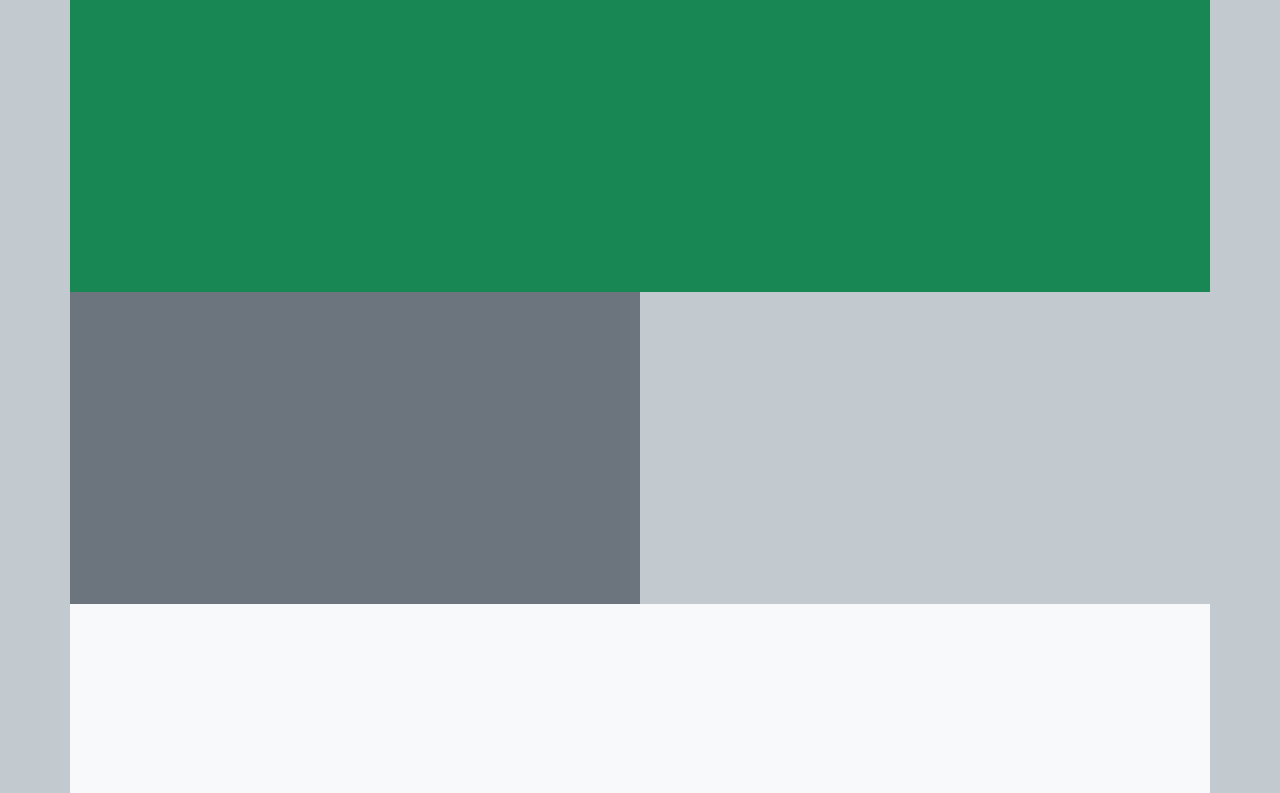
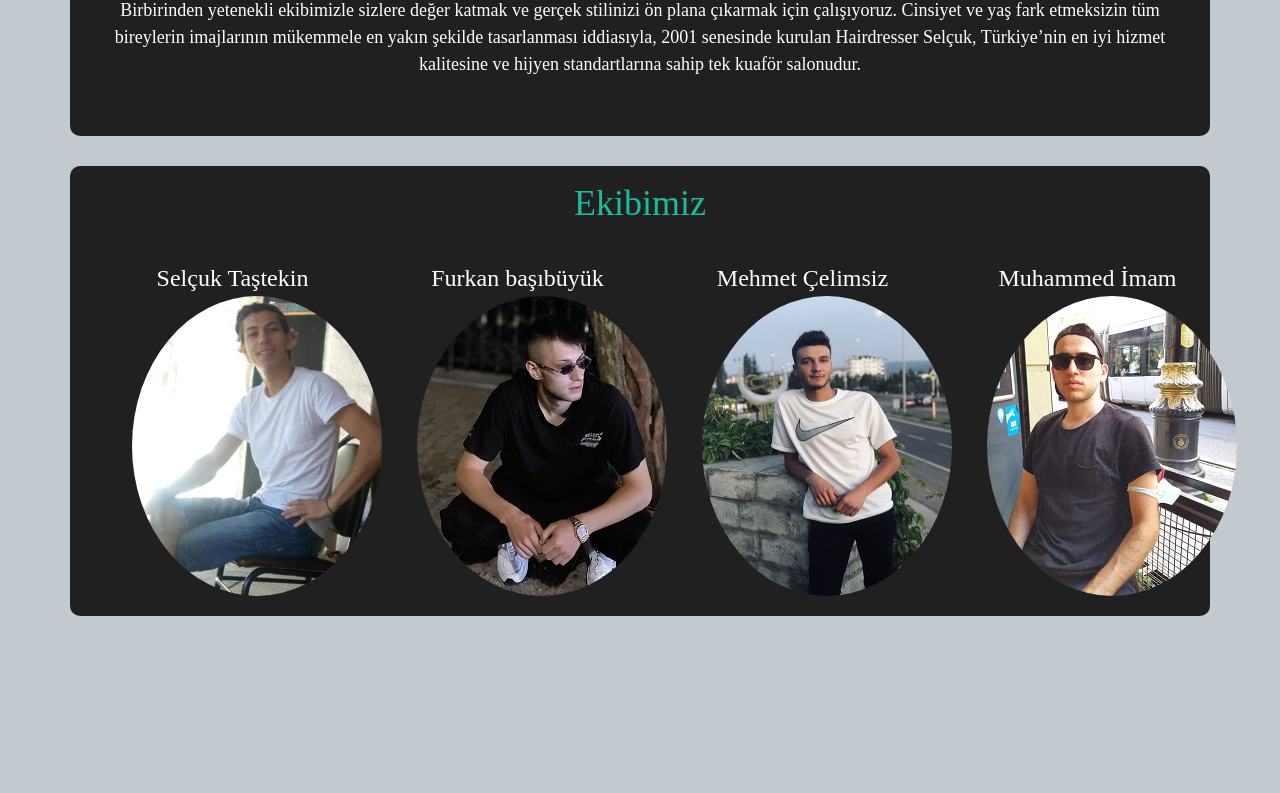
Before and after one commit to SauWebProgramming/tastekinselcuk, a plain HTML site: page HairdresserWebSite.html in a window 1280 px wide. Shown: the part 710-1503 px from the top of the page. After the commit the page ends 1326 px from the top, so only its background shows below. Drawn offline with nearby package versions, Linux system fonts and the light colour scheme; a web font is replaced by a local one.

Commit message:
sayfa renkleri kesinleştirildi, ekibin yer aldığı col düzenlendi, slide arka planı düzenlendi ve jumbotron yapıldı

```diff
--- a/HairdresserWebSite.css
+++ b/HairdresserWebSite.css
@@ -8,6 +8,7 @@ body {
     font-size: 13px;
     color: #ffff;
 }
+/*Navbar*/
 #navbar {
     background-color: #3A464B;
 }
@@ -34,23 +35,67 @@ body {
     font-size:26px;
     margin-left:30px;
 }
+/*Carousel Slide*/
 #row1 {
     height: 500px;
-    margin-top: 20px;
-    background-color: #c2c9cf;
+    margin-top: 30px;
+    background-color: #202020;
+    border-radius: 10px 10px 10px 10px;
 }
+#carouselSlides {
+    object-fit: cover;
+    width: 750px;
+    height: 500px;
+    margin-left: 250px;
+    border-color: #1ABC9C;
+}
+
+/*Ekibimiz*/
 #row2 {
-    height: 1000px;
-    margin-top: 20px;
+    background-color: #202020;
+    height: 450px;
+    margin-top: 30px;
+    border-radius: 10px 10px 10px 10px;
 }
-#carouselSlides{
-    width:750px;
-    height:500px;
-    margin-left:250px;
+#ekibimiz {
+    font-family: Arciform;
+    color: #1ABC9C;
+    font-size: 36px;
+    padding-top: 10px;
+    text-align:center;
 }
-#ekip {
+.row .isim {
     font-family: Arciform;
-    font-size: 36px;
+    font-size: 24px;
+    display: block;
+    color: white;
     text-align: center;
     padding-top: 10px;
+    margin-left:40px;
 }
+.row .ekip {
+    width: 250px;
+    height: 300px;
+    border-radius: 50%;
+    margin-left: 50px;
+}
+#row2 img {
+    width: 250px;
+    height: 300px;
+    border-radius: 50%;
+}
+/*Jumbotron*/
+#row3 {
+    height: 200px;
+    margin-top: 30px;
+    padding: 5px;
+    font-family: Arciform;
+    background-color: #202020;
+    color: white;
+    text-align: center;
+    font-size: 18px;
+    border-radius: 10px 10px 10px 10px;
+}
+    #row3 h1 {
+        color: #1ABC9C
+    }
--- a/HairdresserWebSite.html
+++ b/HairdresserWebSite.html
@@ -84,11 +84,33 @@
                 </div>
             </div>
         </div>
+        <div id="row3" class="row">
+            <div id="jumbotron" class="col-12">
+                <h1>Hairdresser Selçuk</h1>
+                <p>Birbirinden yetenekli ekibimizle sizlere değer katmak ve gerçek stilinizi ön plana çıkarmak için çalışıyoruz. Cinsiyet ve yaş fark etmeksizin tüm bireylerin imajlarının mükemmele en yakın şekilde tasarlanması iddiasıyla, 2001 senesinde kurulan Hairdresser Selçuk, Türkiye’nin en iyi hizmet kalitesine ve hijyen standartlarına sahip tek kuaför salonudur.</p>
+            </div>
+        </div>
         <div id="row2" class="row">
-            <div id="ekip" class="col-12 bg-success">Ekibimiz</div>
-            <div class="col-6 bg-secondary"></div>
-            <div class="col-12 bg-light"></div>
+            <div id="ekibimiz" class="col-12">Ekibimiz</div>
+            <div class="col-3 ">
+                <div class="isim">Selçuk Taştekin</div>
+                <img class="ekip" href="#" src="selçuk.jpg" alt="furkan" />
+            </div>
+            <div class="col-3 ">
+                <div class="isim">Furkan başıbüyük</div>
+                <img class="ekip" href="#" src="furkan.jpg" alt="furkan" />
+            </div>
+            <div class="col-3 ">
+                <div class="isim">Mehmet Çelimsiz</div>
+                <img class="ekip" href="#" src="mehmet.jpg" alt="furkan" />
+            </div>
+            <div class="col-3 ">
+                <div class="isim">Muhammed İmam</div>
+                <img class="ekip" href="#" src="muhammed.jpeg" alt="furkan" />
+            </div>
         </div>
+
+
     </div>
 
 
```
Also changed, not shown: carouselBackground.png (added), furkan.jpg (added), mehmet.jpg (added), muhammed.jpeg (added), selçuk.jpg (added).
